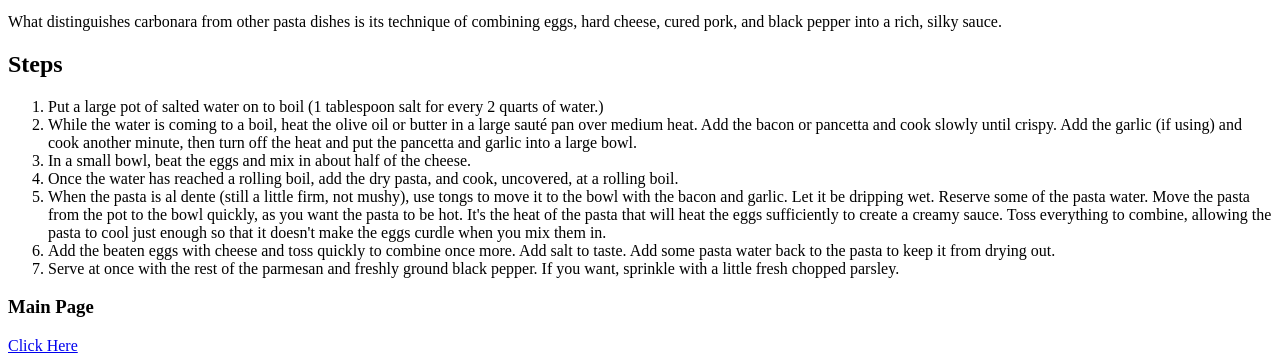
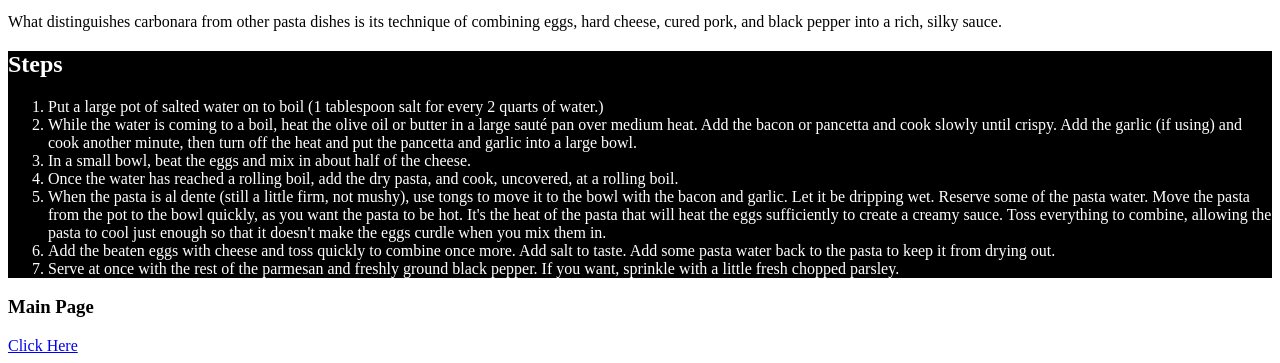
Before and after one commit to Lhanxi/food-recipes, a plain HTML site: page recipes/Carbonara.html in a window 1280 px wide. Shown: the part 613-976 px from the top of the page. Drawn offline with Linux system fonts and the light colour scheme.

Commit message:
Added a CSS folder that highlights the instructions black

```diff
--- a/recipes/Carbonara.html
+++ b/recipes/Carbonara.html
@@ -3,6 +3,7 @@
     <head>
         <meta charset="UTF-8">
         <Title>Carbonara Recipe</Title>
+        <link rel="stylesheet" href="styles.css"/>
     </head>
     <body>
         <img src="../images/Carbonara.webp"alt="Picture of carbonara">
@@ -10,6 +11,7 @@
         <p>Carbonara is one of Rome's four classic pastas</p>
         <p>What distinguishes carbonara from other pasta dishes is its technique of combining eggs, hard cheese, cured pork, and black pepper into a rich, silky sauce.</p>
 
+        <div class="steps">
         <h2>Steps</h2>
         <ol>
             <li>Put a large pot of salted water on to boil (1 tablespoon salt for every 2 quarts of water.)</li>
@@ -19,9 +21,8 @@
             <li>When the pasta is al dente (still a little firm, not mushy), use tongs to move it to the bowl with the bacon and garlic. Let it be dripping wet. Reserve some of the pasta water. Move the pasta from the pot to the bowl quickly, as you want the pasta to be hot. It's the heat of the pasta that will heat the eggs sufficiently to create a creamy sauce. Toss everything to combine, allowing the pasta to cool just enough so that it doesn't make the eggs curdle when you mix them in.</li>
             <li>Add the beaten eggs with cheese and toss quickly to combine once more. Add salt to taste. Add some pasta water back to the pasta to keep it from drying out.</li>
             <li>Serve at once with the rest of the parmesan and freshly ground black pepper. If you want, sprinkle with a little fresh chopped parsley.</li>
-
-
         </ol>
+    </div>
         <h3>Main Page</h3>
       <a href="../index.html">Click Here</a>
     </body>
--- /dev/null
+++ b/recipes/styles.css
@@ -0,0 +1,6 @@
+/*styles.css aka external css document*/
+
+.steps{
+    color: white;
+    background-color: black;
+}
```
Also changed, not shown: index.html (+3 -0 lines).
